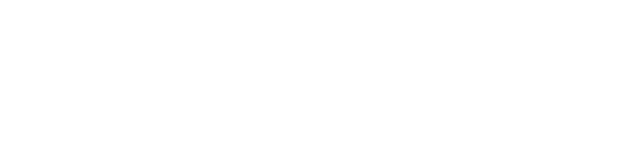
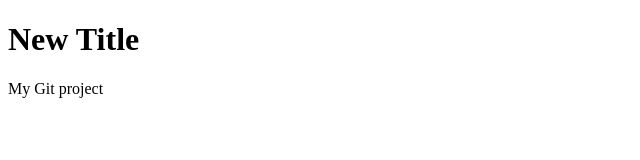
Before and after one commit to marvlas/github-test1, a plain HTML site: page index.html in a window 1280 px wide. Shown: the whole page, without its empty margins (0-640 px from the left). Drawn offline with Linux system fonts and the light colour scheme.

Commit message:
Add assets.js and change index.html

```diff
--- a/index.html
+++ b/index.html
@@ -6,6 +6,7 @@
     <title>Document</title>
 </head>
 <body>
-
+    <h1>New Title</h1>
+    <p>My Git project</p>
 </body>
 </html>
```
Also changed, not shown: assets.js (added).
